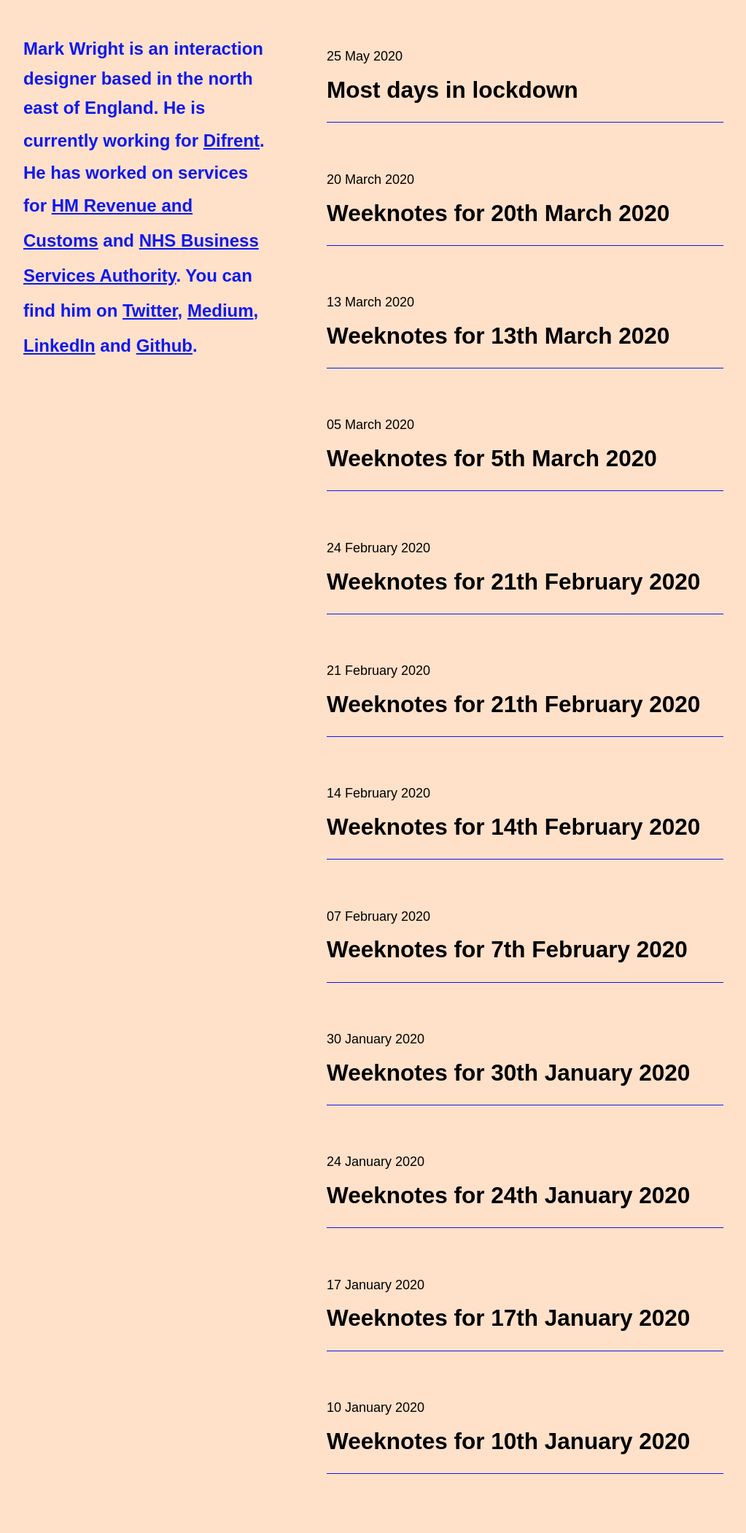
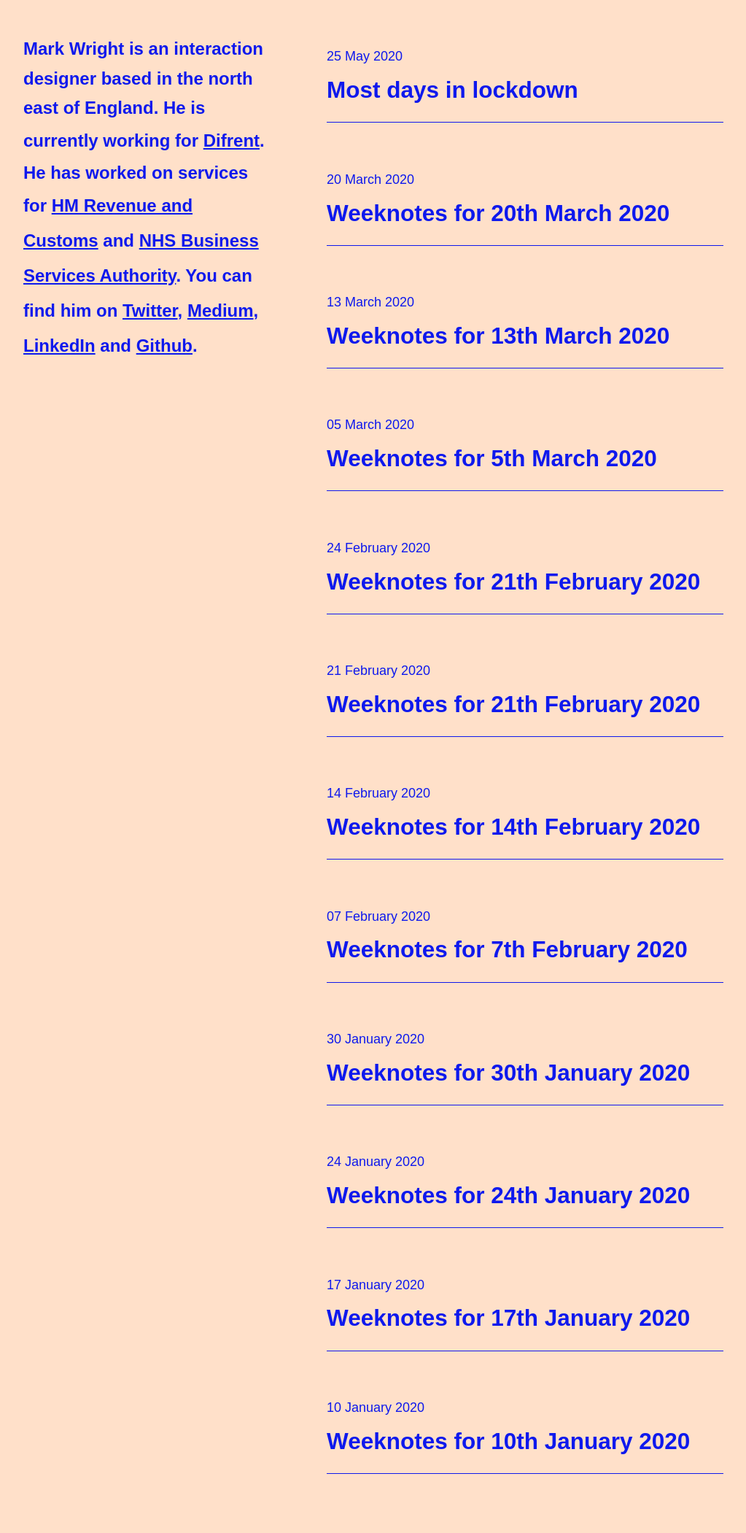
Before and after one commit to mrkwrght/mrkwrghtdotcom, a Jekyll site: the page built from index.html, in a window 1280 px wide. Shown: the whole page at 73% size, without its empty margins (128-1151 px from the left). Built offline with Jekyll 4.4.1, drawn with Linux system fonts in a browser that asks for light colours; some web fonts are replaced; the list of posts is cut into pages by our own code.

Commit message:
Update index.html

```diff
--- a/index.html
+++ b/index.html
@@ -32,17 +32,13 @@ title: Mark Wright
    <a href="{{ post.link }}">
    {% else %}
    {% endif %}
-   <div class="list-post-date">
+   <div class="list-post-date" style="color:#0e19ed;">
      <time>{{ post.date | date_to_long_string }}</time>
    </div>
-     <h2 class="list-post-title">
+     <h2 class="list-post-title" style="color:#0e19ed;">
          <a href="{{ post.url | prepend: site.baseurl }}">{{ post.title }}</a>
      </h2>
-     {% if post.description %}
-     <div class="list-post-desc">
-       {{ post.description }}
-     </div>
-     {% endif %}
+
  </div>
 {% endfor %}
  <!-- Pagination links -->
```
